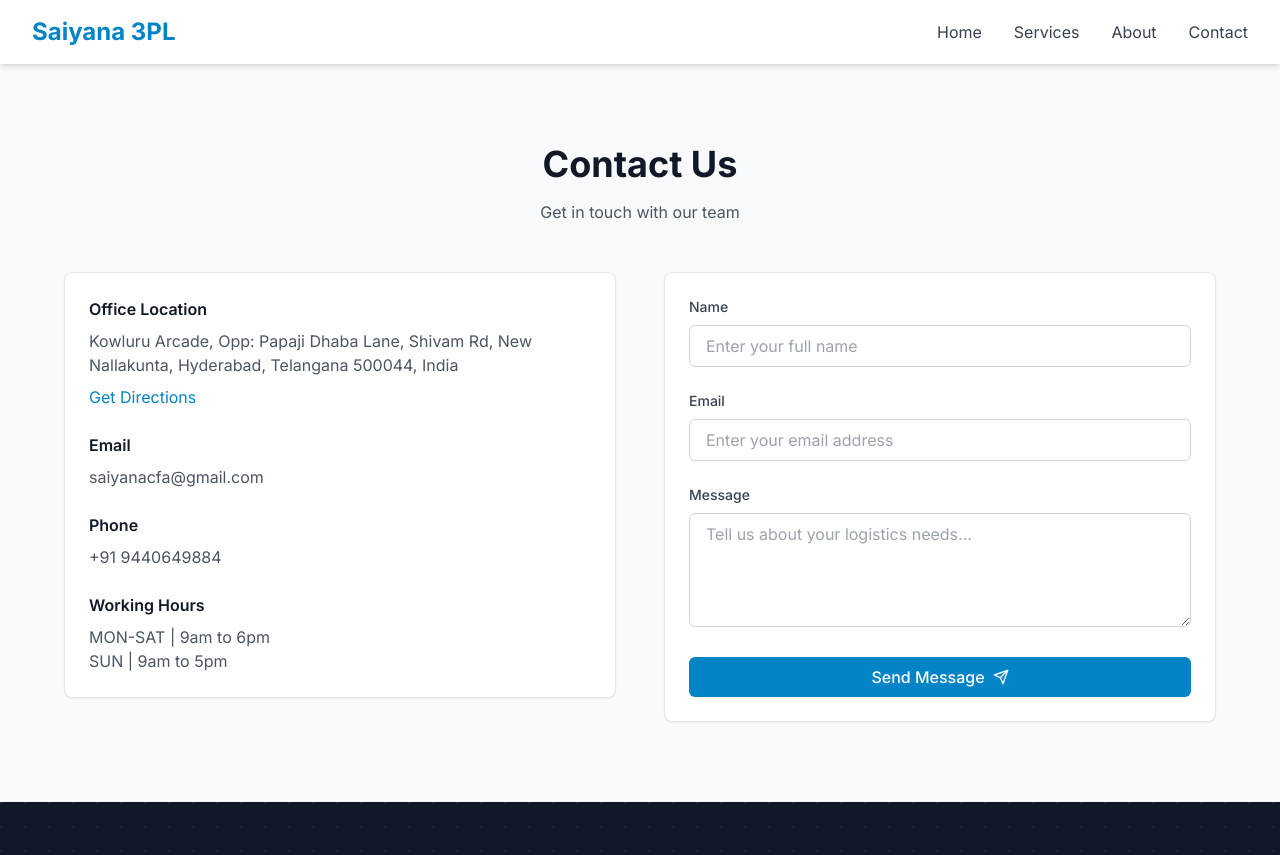
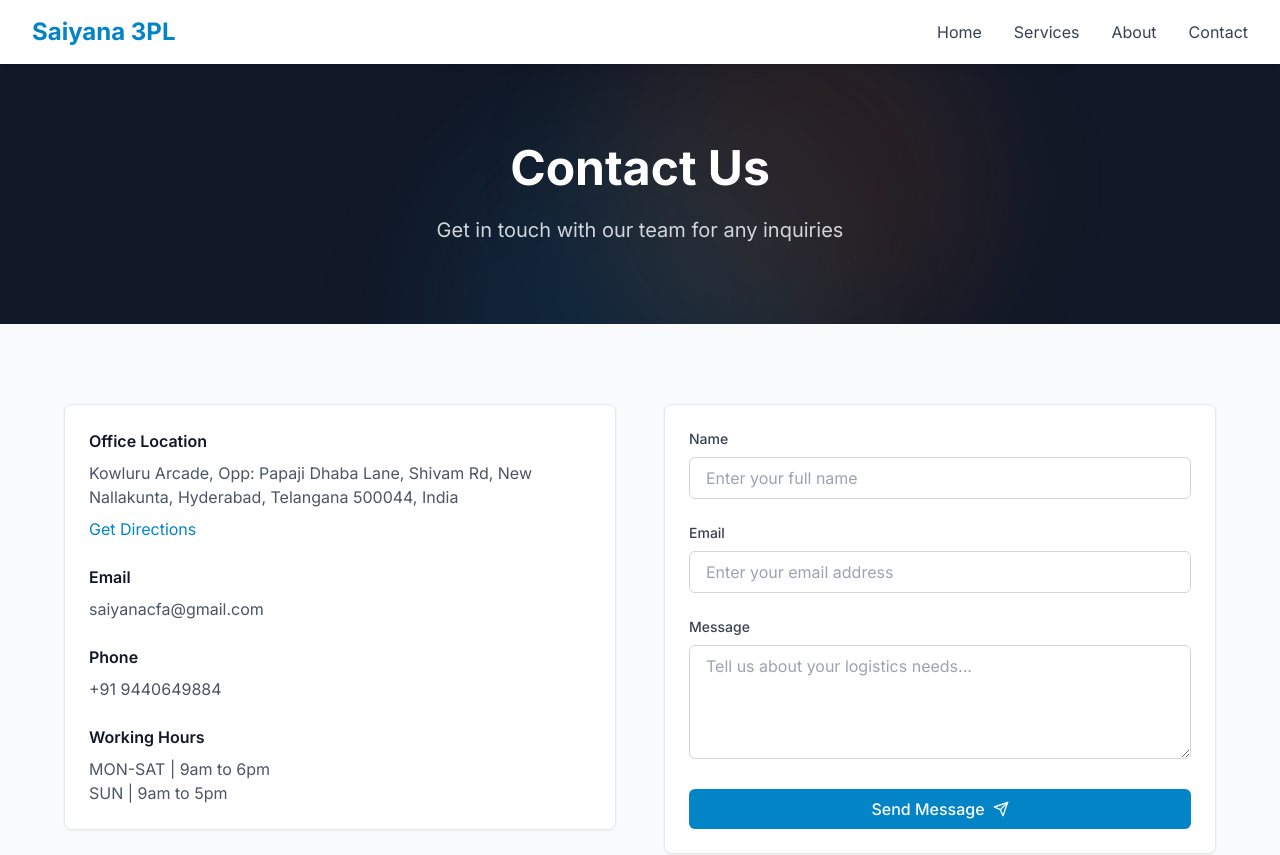
Before and after one commit to Abhinav-Kotta/saiyana-warehouse, a Next.js app in the folder logistics-website/: page /contact in a window 1280 px wide. Shown: the top 855 px of the page. Built offline with nearby package versions, Linux system fonts and the light colour scheme.

Commit message:
added consistent background

```diff
--- a/logistics-website/src/app/about/page.tsx
+++ b/logistics-website/src/app/about/page.tsx
@@ -14,8 +14,52 @@ const stats = [
 export default function AboutPage() {
   return (
     <div className="min-h-screen pt-16">
+      {/* Hero Section */}
+      <section className="relative py-20 bg-gray-900 overflow-hidden">
+        <div className="absolute inset-0 overflow-hidden">
+          <motion.div
+            className="absolute w-96 h-96 rounded-full bg-primary-500/10 blur-3xl"
+            animate={{
+              x: [0, 100, 0],
+              y: [0, 50, 0],
+            }}
+            transition={{
+              duration: 20,
+              repeat: Infinity,
+              ease: "linear",
+            }}
+            style={{ top: '10%', left: '30%' }}
+          />
+          <motion.div
+            className="absolute w-96 h-96 rounded-full bg-secondary-500/10 blur-3xl"
+            animate={{
+              x: [0, -50, 0],
+              y: [0, 100, 0],
+            }}
+            transition={{
+              duration: 15,
+              repeat: Infinity,
+              ease: "linear",
+            }}
+            style={{ bottom: '10%', right: '20%' }}
+          />
+        </div>
+        <div className="container relative mx-auto px-4">
+          <motion.div
+            initial={{ opacity: 0, y: 20 }}
+            animate={{ opacity: 1, y: 0 }}
+            className="max-w-3xl mx-auto text-center text-white"
+          >
+            <h1 className="text-5xl font-bold mb-6">About Saiyana Group</h1>
+            <p className="text-xl text-gray-300">
+              Pioneering logistics excellence since 1996
+            </p>
+          </motion.div>
+        </div>
+      </section>
+
+      {/* Content Section */}
       <section className="py-24 relative overflow-hidden">
-        {/* Background elements */}
         <div className="absolute inset-0 bg-gradient-to-b from-gray-50 to-white" />
         <div className="absolute inset-0 overflow-hidden">
           <motion.div
@@ -52,14 +96,6 @@ export default function AboutPage() {
             animate={{ opacity: 1, y: 0 }}
             className="max-w-6xl mx-auto"
           >
-            {/* Hero Section */}
-            <div className="text-center mb-16">
-              <h1 className="text-4xl font-bold mb-4 text-gray-900">About Saiyana Group</h1>
-              <p className="text-lg text-gray-700">
-                Pioneering logistics excellence since 1996
-              </p>
-            </div>
-
             {/* Founder and Company Story */}
             <div className="grid lg:grid-cols-2 gap-12 items-center mb-20">
               <motion.div
@@ -120,7 +156,7 @@ export default function AboutPage() {
               {stats.map((stat) => (
                 <div
                   key={stat.label}
-                  className="text-center p-6 bg-white rounded-2xl shadow-sm border border-gray-100"
+                  className="text-center p-6 bg-white rounded-2xl shadow-sm border border-gray-100 hover:shadow-md transition-shadow duration-300"
                 >
                   <div className="inline-block p-3 bg-primary-50 rounded-xl mb-4">
                     <stat.icon className="w-6 h-6 text-primary-500" />
--- a/logistics-website/src/app/contact/page.tsx
+++ b/logistics-website/src/app/contact/page.tsx
@@ -59,6 +59,51 @@ export default function ContactPage() {
 
   return (
     <div className="min-h-screen pt-16">
+      {/* Hero Section */}
+      <section className="relative py-20 bg-gray-900 overflow-hidden">
+        <div className="absolute inset-0 overflow-hidden">
+          <motion.div
+            className="absolute w-96 h-96 rounded-full bg-primary-500/10 blur-3xl"
+            animate={{
+              x: [0, 100, 0],
+              y: [0, 50, 0],
+            }}
+            transition={{
+              duration: 20,
+              repeat: Infinity,
+              ease: "linear",
+            }}
+            style={{ top: '10%', left: '30%' }}
+          />
+          <motion.div
+            className="absolute w-96 h-96 rounded-full bg-secondary-500/10 blur-3xl"
+            animate={{
+              x: [0, -50, 0],
+              y: [0, 100, 0],
+            }}
+            transition={{
+              duration: 15,
+              repeat: Infinity,
+              ease: "linear",
+            }}
+            style={{ bottom: '10%', right: '20%' }}
+          />
+        </div>
+        <div className="container relative mx-auto px-4">
+          <motion.div
+            initial={{ opacity: 0, y: 20 }}
+            animate={{ opacity: 1, y: 0 }}
+            className="max-w-3xl mx-auto text-center text-white"
+          >
+            <h1 className="text-5xl font-bold mb-6">Contact Us</h1>
+            <p className="text-xl text-gray-300">
+              Get in touch with our team for any inquiries
+            </p>
+          </motion.div>
+        </div>
+      </section>
+
+      {/* Content Section */}
       <section className="py-20 bg-gray-50">
         <div className="container mx-auto px-4">
           <motion.div
@@ -66,11 +111,6 @@ export default function ContactPage() {
             animate={{ opacity: 1, y: 0 }}
             className="max-w-6xl mx-auto"
           >
-            <div className="text-center mb-12">
-              <h1 className="text-4xl font-bold mb-4 text-gray-900">Contact Us</h1>
-              <p className="text-gray-600">Get in touch with our team</p>
-            </div>
-
             <div className="grid lg:grid-cols-2 gap-12">
               {/* Contact Information */}
               <div className="space-y-8">
```
